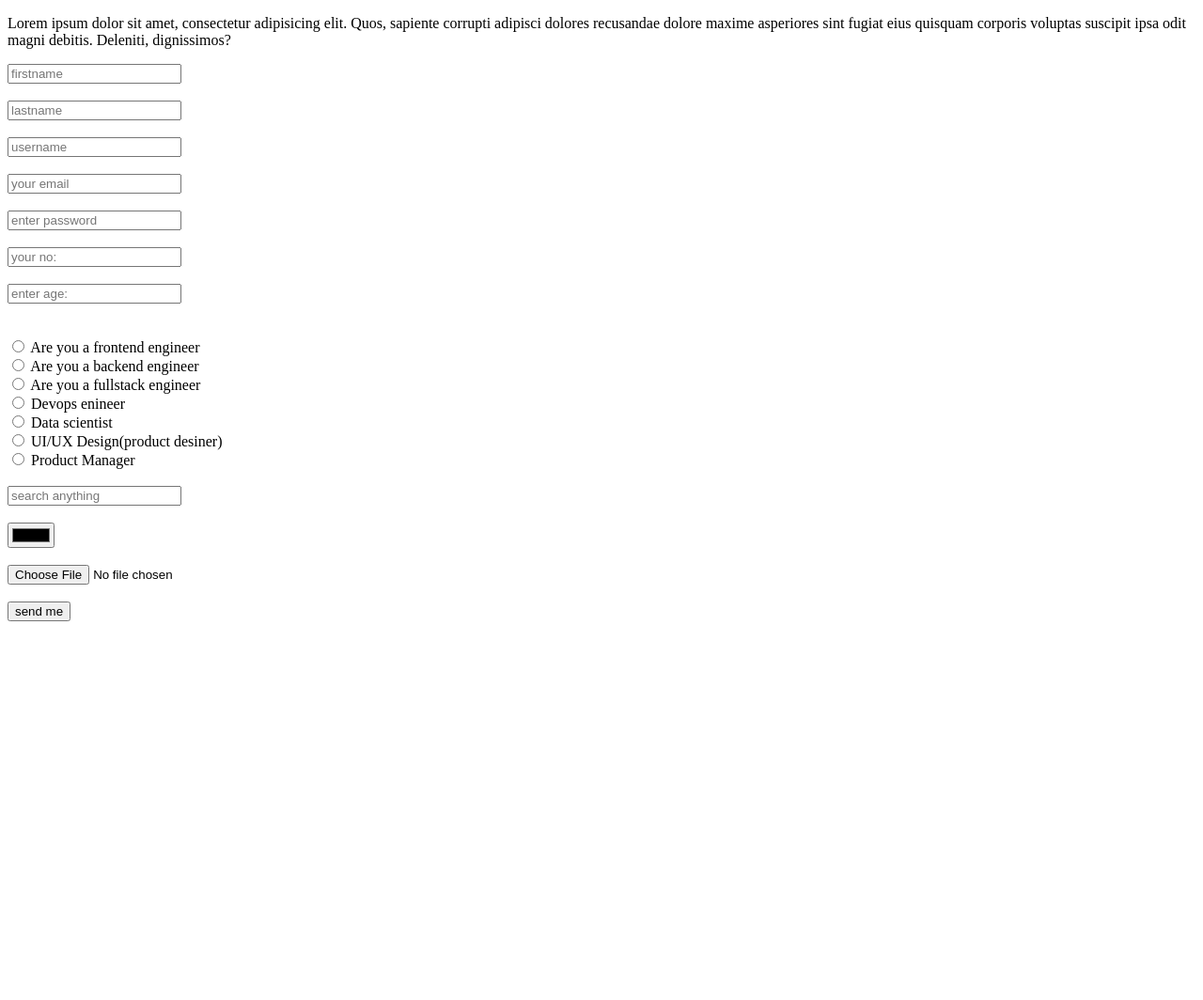
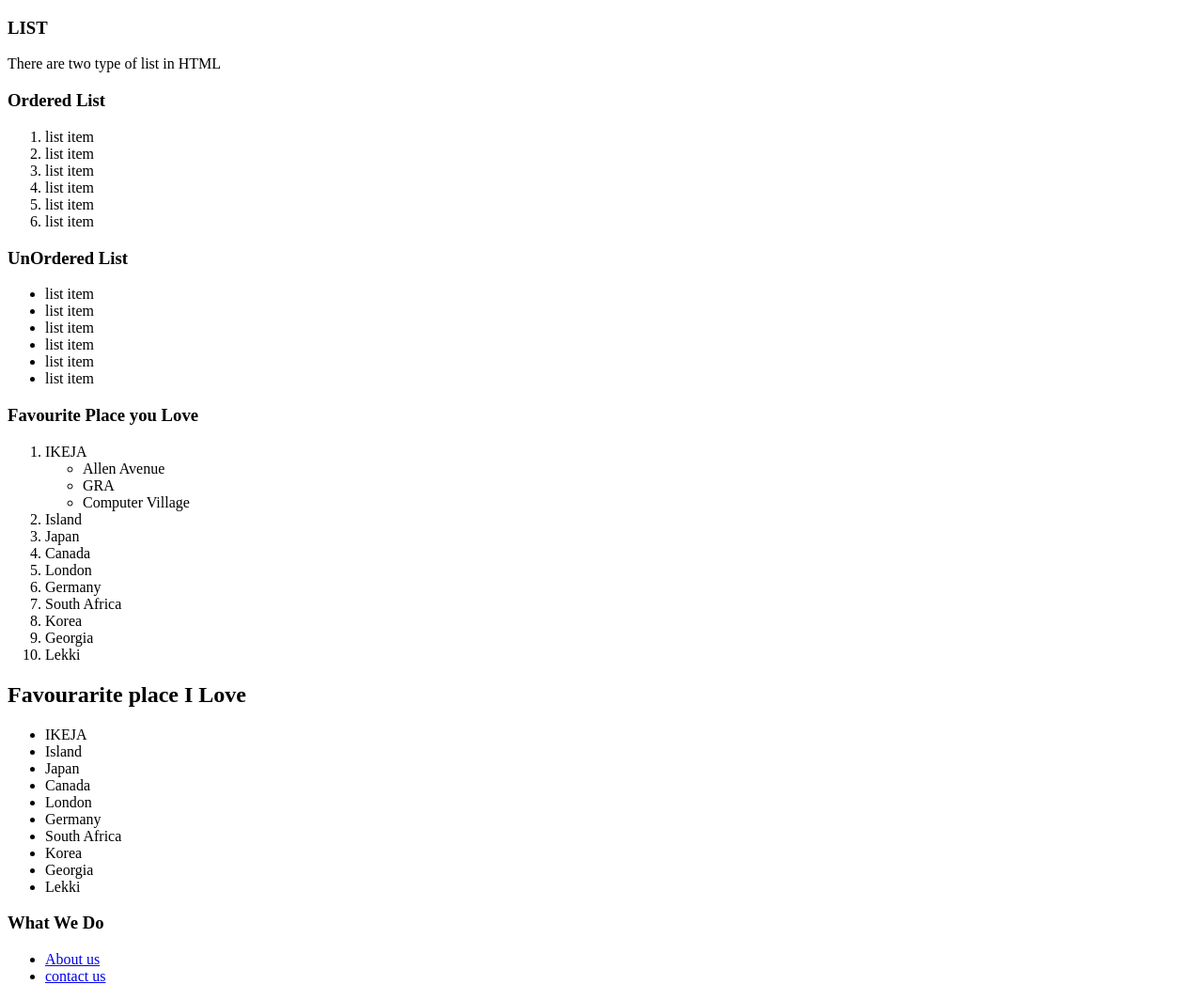
Before and after one commit to Taiwosolution/Just-the-begining, a plain HTML site: page index.html in a window 1280 px wide. Shown: the whole page at 94% size. Before the commit the page ends 800 px from the top, so only its background shows below. Drawn offline with Linux system fonts and the light colour scheme.

Commit message:
learn html list,anchor tag and span element

```diff
--- a/index.html
+++ b/index.html
@@ -3,82 +3,75 @@
   <head>
     <meta charset="UTF-8" />
     <meta name="viewport" content="width=device-width, initial-scale=1.0" />
-    <title>Learning HTML</title>
+    <title>Document</title>
   </head>
   <body>
-    <!-- <h1>OLuwaseye Taiwo</h1>
-<h2>OLuwaseye Taiwo</h2>
-<h3>OLuwaseye Taiwo</h3>
-<h4>OLuwaseye Taiwo</h4>
-<h5>OLuwaseye Taiwo</h5>
-<h6>OLuwaseye Taiwo</h6> -->
+    <h3>LIST</h3>
+    <p>There are two type of list in HTML</p>
+    <h3>Ordered List</h3>
 
-    <p>
-      Lorem ipsum dolor sit amet, consectetur adipisicing elit. Quos, sapiente
-      corrupti adipisci dolores recusandae dolore maxime asperiores sint fugiat
-      eius quisquam corporis voluptas suscipit ipsa odit magni debitis.
-      Deleniti, dignissimos?
-    </p>
+    <ol>
+      <li>list item</li>
+      <li>list item</li>
+      <li>list item</li>
+      <li>list item</li>
+      <li>list item</li>
+      <li>list item</li>
+    </ol>
 
-    <!-- FORM IN HTML -->
-    <form>
-      <input type="text" placeholder="firstname"required />
-      <br />
-      <br />
-      <input type="text" placeholder="lastname" required/>
-      <br />
-      <br />
-      <input type="text" placeholder="username" required/>
-      <br />
-      <br />
-      <input type="email" placeholder="your email" />
-      <br />
-      <br />
-      <input type="password" placeholder="enter password" />
-      <br />
-      <br />
-      <input type="tel" placeholder="your no:" />
-      <br />
-      <br />
-      <input type="number" placeholder="enter age:" />
-      <br />
-      <br />
+    <h3>UnOrdered List</h3>
+    <ul>
+      <li>list item</li>
+      <li>list item</li>
+      <li>list item</li>
+      <li>list item</li>
+      <li>list item</li>
+      <li>list item</li>
+    </ul>
 
-      <br />
-      <input type="radio" />
-      <label>Are you a frontend engineer</label>
-      <br />
-      <input type="radio" />
-      <label>Are you a backend engineer</label>
-      <br />
-      <input type="radio" />
-      <label>Are you a fullstack engineer</label>
-      <br />
-      <input type="radio" />
-      <label>Devops enineer</label>
-      <br />
-      <input type="radio" />
-      <label>Data scientist</label>
-      <br />
-      <input type="radio" />
-      <label>UI/UX Design(product desiner)</label>
-      <br />
-      <input type="radio" />
-      <label>Product Manager</label>
-      <br />
-      <br />
+    <h3>Favourite Place you Love</h3>
+    <ol>
+      <li>
+        IKEJA
+        <ul>
+          <li>Allen Avenue</li>
+          <li>GRA</li>
+          <li>Computer Village</li>
+        </ul>
+      </li>
+      <li>Island</li>
+      <li>Japan</li>
+      <li>Canada</li>
+      <li>London</li>
+      <li>Germany</li>
+      <li>South Africa</li>
+      <li>Korea</li>
+      <li>Georgia</li>
+      <li>Lekki</li>
+    </ol>
 
-      <input type="search" placeholder="search anything" />
-      <br />
-      <br />
-      <input type="color" />
-      <br />
-      <br />
-      <input type="file" />
-      <br>
-      <br>
-      <button type="submit">send me</button>
-    </form>
-    <!-- FORM IN HTML -->
+    <h2>Favourarite place I Love</h2>
+    <ul>
+      <li>IKEJA</li>
+      <li>Island</li>
+      <li>Japan</li>
+      <li>Canada</li>
+      <li>London</li>
+      <li>Germany</li>
+      <li>South Africa</li>
+      <li>Korea</li>
+      <li>Georgia</li>
+      <li>Lekki</li>
+    </ul>
+
+    <h3>What We Do</h3>
+    <ul>
+      <li>
+        <a href="./aboutus.html">About us</a>
+      </li>
+      <li>
+        <a href="./contactus.html">contact us</a>
+      </li>
+    </ul>
   </body>
 </html>
```
Also changed, not shown: aboutus.html (added, +7 -0 lines), contactus.html (added, +10 -0 lines).
